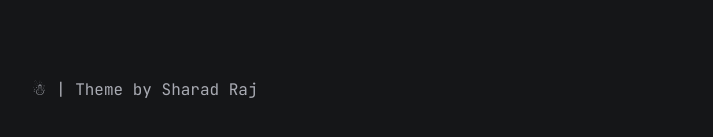
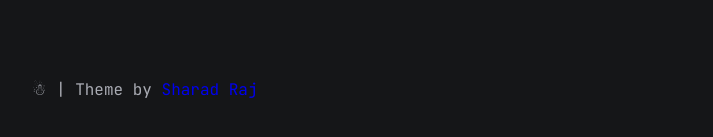
Before and after one commit to x-c-3/x-c-3.github.io, a Jekyll site: the page built from all_collections/_posts/2022-02-13-defcamp-ctf-21-22-online-wafer.markdown, in a window 1280 px wide and 900 px high, scrolled down 3449 px. Shown: the part 730-867 px from the top of the window, without its empty margins (283-996 px from the left). Built offline with Jekyll 4.4.1, drawn with Linux system fonts in a browser that asks for light colours.

Commit message:
Update footer.html

```diff
--- a/_includes/footer.html
+++ b/_includes/footer.html
@@ -1,3 +1,3 @@
 <footer>
-  <p>&#9731; | Theme by Sharad Raj</p>
+  <p>&#9731; | Theme by <a href="https://github.com/sharadcodes">Sharad Raj</a></p>
 </footer>
```
